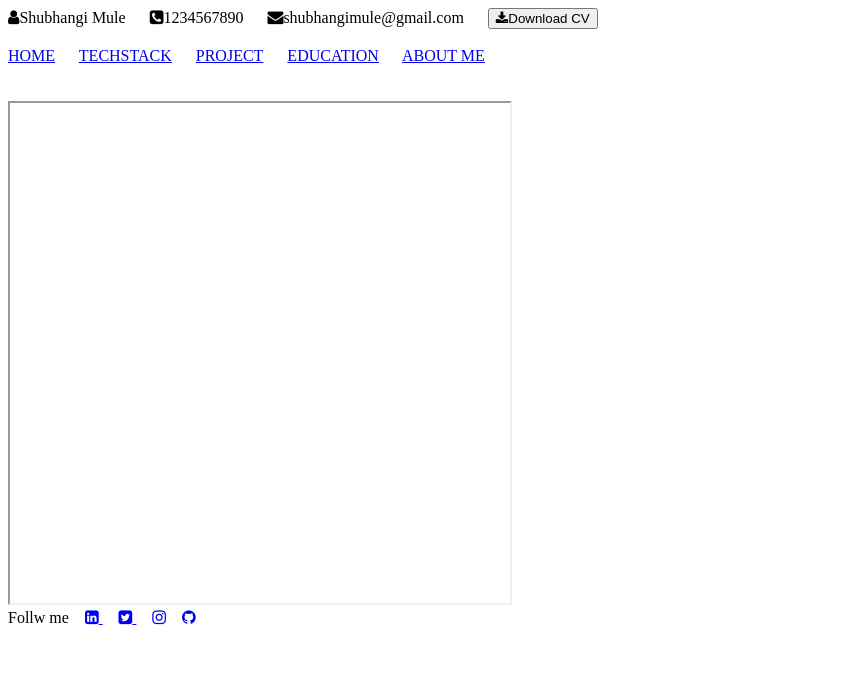
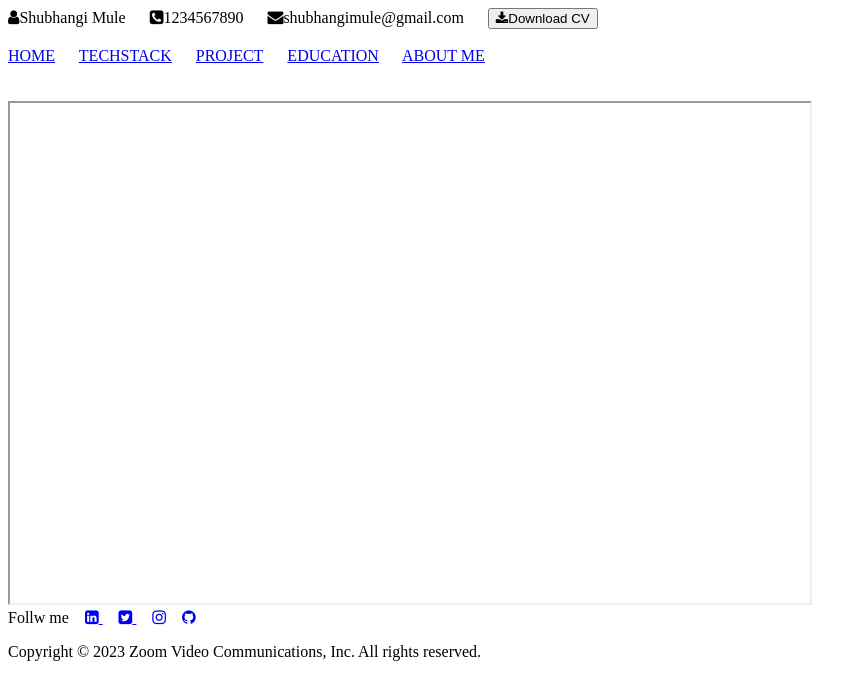
Before and after one commit to Shubhangi-Mule/my-profile, a plain HTML site: page index.html in a window 1280 px wide. Shown: the whole page, without its empty margins (0-867 px from the left). Drawn offline with Linux system fonts and the light colour scheme.

Commit message:
added footer section
added footer section

```diff
--- a/index.html
+++ b/index.html
@@ -26,11 +26,12 @@
 
     <br>
     <br>
-    <iframe width="500px" height="500px" src="" name="myframe">
+    <iframe width="800px" height="500px" src="" name="myframe">
 
     </iframe>
     <br>
 
+    <footer>
         <span>Follw me</span> &nbsp;&nbsp;
 
         <a href="https://www.linkedin.com/authwall?trk=qf&original_referer=https://www.google.com/&sessionRedirect=https%3A%2F%2Fin.linkedin.com%2F%3Fsrc%3Dgo-pa%26trk%3Dsem-ga_campid.14650114788_asid.151761418307_crid.657403558718_kw.linkedin%2520login_d.c_tid.kwd-12704335873_n.g_mt.e_geo.9304071%26mcid%3D6844056167778418689%26cid%3D%26gclid%3DCj0KCQjwho-lBhC_ARIsAMpgModfhbOLIYfB_QQjfFSXV6rkJTzNZN67Y5YU4fWlMBNeA8f3ojq4teQaAr4bEALw_wcB%26gclsrc%3Daw.ds"><i class="fa fa-linkedin-square" aria-hidden="true"></i>
@@ -43,5 +44,7 @@
 
         <a href="https://github.com/"><i class="fa fa-github" aria-hidden="true"></i></a>&nbsp;
 
+        <p> Copyright &copy; 2023 Zoom Video Communications, Inc. All rights reserved.</p>
+    </footer>
 </body>
 </html>
```
Lines whose indentation alone changed are shown as unchanged.
